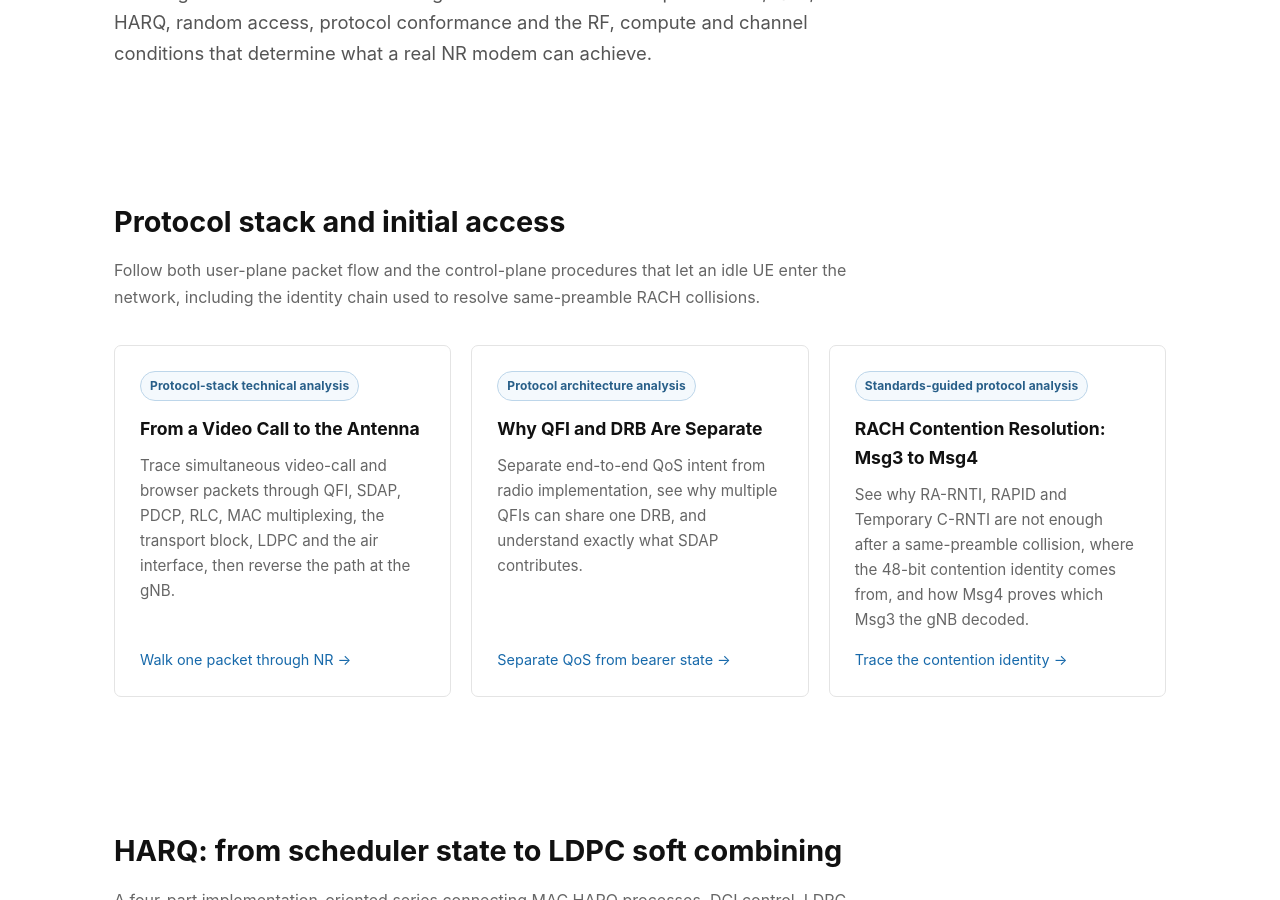
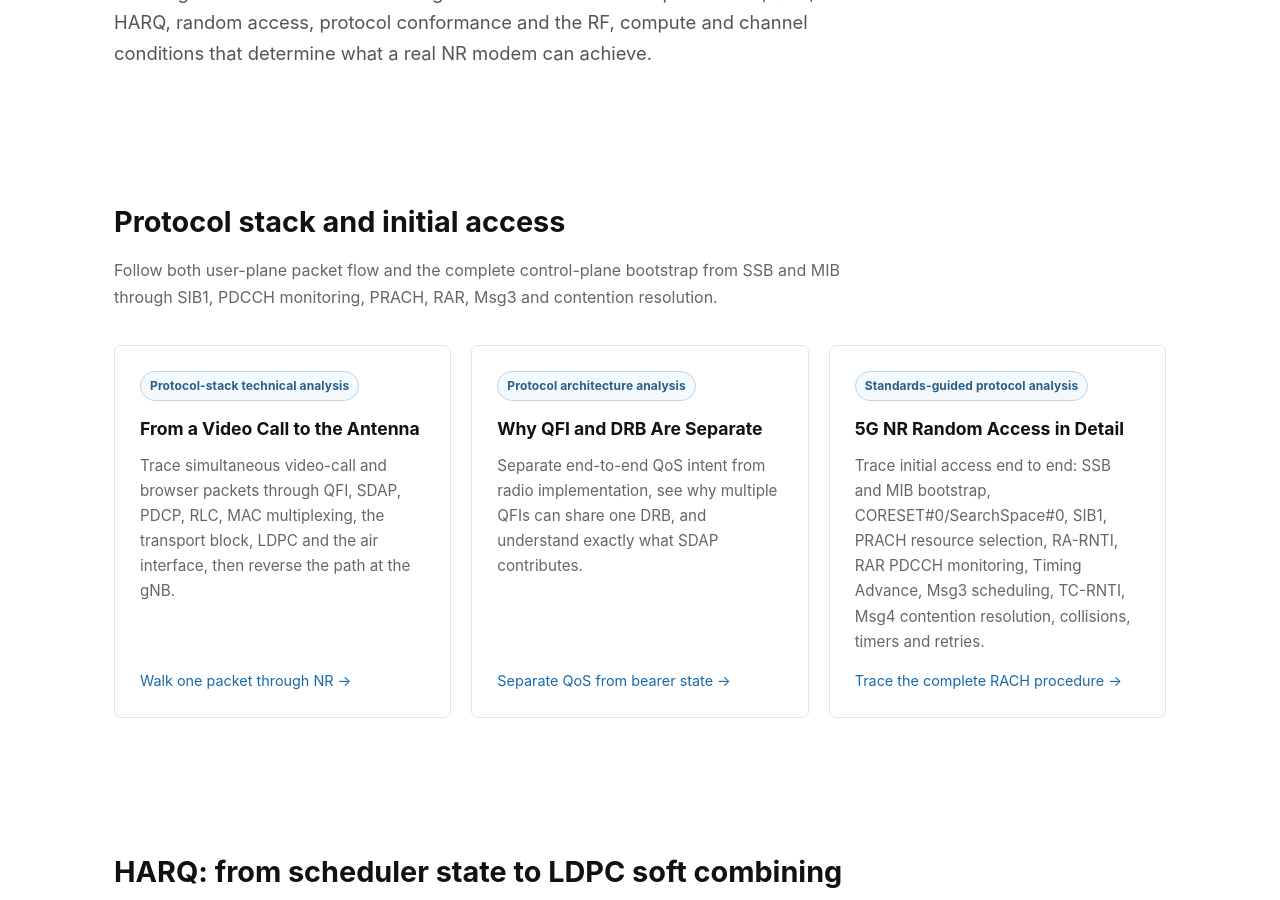
Before and after one commit to pppiyushh/nr5g, a Jekyll site: the page built from 5G/index.html, in a window 1280 px wide and 900 px high, scrolled down 303 px. Built offline with Jekyll 4.4.1, drawn with Linux system fonts in a browser that asks for light colours.

Commit message:
Update 5G index for complete NR RACH article

```diff
--- a/5G/index.html
+++ b/5G/index.html
@@ -6,7 +6,7 @@
     <meta charset="UTF-8">
     <meta name="viewport" content="width=device-width, initial-scale=1.0">
     <title>5G NR Engineering | NR5G</title>
-    <meta name="description" content="Implementation-oriented foundations for 5G NR physical-layer engineering, protocol-stack behavior, HARQ, protocol conformance, modem certification and commercial network behavior.">
+    <meta name="description" content="Implementation-oriented foundations for 5G NR physical-layer engineering, protocol-stack behavior, HARQ, random access, protocol conformance, modem certification and commercial network behavior.">
     <link rel="stylesheet" href="../assets/css/site.css">
     {% include analytics.html %}
 </head>
@@ -38,7 +38,7 @@
 
     <section>
         <h2>Protocol stack and initial access</h2>
-        <p class="section-intro">Follow both user-plane packet flow and the control-plane procedures that let an idle UE enter the network, including the identity chain used to resolve same-preamble RACH collisions.</p>
+        <p class="section-intro">Follow both user-plane packet flow and the complete control-plane bootstrap from SSB and MIB through SIB1, PDCCH monitoring, PRACH, RAR, Msg3 and contention resolution.</p>
         <div class="grid">
             <article class="card">
                 <div class="evidence-tag">Protocol-stack technical analysis</div>
@@ -54,9 +54,9 @@
             </article>
             <article class="card">
                 <div class="evidence-tag">Standards-guided protocol analysis</div>
-                <h3>RACH Contention Resolution: Msg3 to Msg4</h3>
-                <p>See why RA-RNTI, RAPID and Temporary C-RNTI are not enough after a same-preamble collision, where the 48-bit contention identity comes from, and how Msg4 proves which Msg3 the gNB decoded.</p>
-                <a href="protocol-stack/nr-rach-msg3-msg4-contention-resolution.html">Trace the contention identity →</a>
+                <h3>5G NR Random Access in Detail</h3>
+                <p>Trace initial access end to end: SSB and MIB bootstrap, CORESET#0/SearchSpace#0, SIB1, PRACH resource selection, RA-RNTI, RAR PDCCH monitoring, Timing Advance, Msg3 scheduling, TC-RNTI, Msg4 contention resolution, collisions, timers and retries.</p>
+                <a href="protocol-stack/nr-rach-msg3-msg4-contention-resolution.html">Trace the complete RACH procedure →</a>
             </article>
         </div>
     </section>
```
